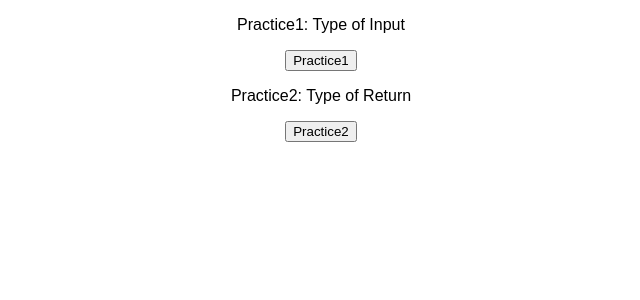
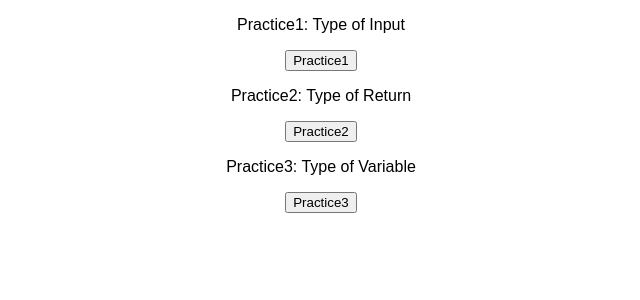
Before and after one commit to koyamal/CSBox-React-TypeScript, a React (Create React App) app: page / in a window 1280 px wide. Shown: the top 300 px of the page, without its empty margins (319-959 px from the left). Built offline with nearby package versions, Linux system fonts and the light colour scheme.

Commit message:
Practice specifying type of variables

```diff
--- a/src/App.tsx
+++ b/src/App.tsx
@@ -1,12 +1,14 @@
 import "./styles.css";
 import { Practice1 } from "./practices/Practice1";
 import { Practice2 } from "./practices/Practice2";
+import { Practice3 } from "./practices/Practice3";
 
 export default function App() {
   return (
     <div className="App">
       <Practice1 />
       <Practice2 />
+      <Practice3 />
     </div>
   );
 }
--- /dev/null
+++ b/src/practices/Practice3.tsx
@@ -0,0 +1,18 @@
+export const Practice3 = () => {
+  const getTotalFee = (num: number) => {
+    const total = num * 1.1;
+    // return total.toString();
+    return total;
+  };
+  const onClickPractice = () => {
+    let total: number = 0;
+    total = getTotalFee(1000);
+    console.log(total);
+  };
+  return (
+    <div>
+      <p>Practice3: Type of Variable</p>
+      <button onClick={onClickPractice}>Practice3</button>
+    </div>
+  );
+};
```
